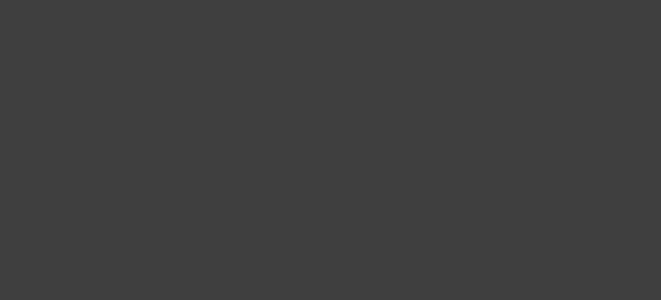
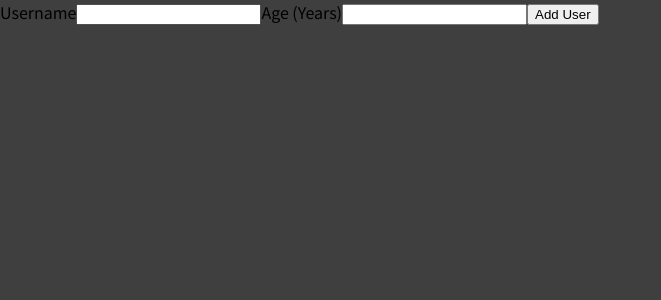
Before and after one commit to jyb1798/ReactPractice, a React (Create React App) app: page / in a window 1280 px wide. Shown: the top 300 px of the page, without its empty margins (0-661 px from the left). Built offline with nearby package versions, Linux system fonts and the light colour scheme.

Commit message:
Add: 사용자 입력 data 저장

```diff
--- a/package.json
+++ b/package.json
@@ -9,6 +9,7 @@
     "i": "^0.3.7",
     "npm": "^8.4.0",
     "react": "^17.0.2",
+    "react-css-modules": "^4.7.11",
     "react-dom": "^17.0.2",
     "react-router-dom": "^6.2.1",
     "react-scripts": "5.0.0",
--- a/src/ModalApp.css
+++ /dev/null
@@ -1,11 +0,0 @@
-* {
-  box-sizing: border-box;
-}
-
-html {
-  font-family: sans-serif;
-}
-
-body {
-  margin: 0;
-}
--- a/src/ModalApp.js
+++ b/src/ModalApp.js
@@ -1,6 +1,5 @@
 import React from "react";
 import AddUsers from "./components/ModalUsers/AddUsers";
-import "./ModalApp.css";
 
 const ModalApp = () => {
   return (
--- a/src/components/ModalUI/Card.js
+++ /dev/null
@@ -1,8 +0,0 @@
-import React from "react";
-import classes from "./Card.module.css";
-
-const Card = (props) => {
-  return <div className={classes.card}>{props.childeren}</div>; //여는 태그와 닫는 태그
-};
-
-export default Card;
--- a/src/components/ModalUsers/AddUsers.js
+++ b/src/components/ModalUsers/AddUsers.js
@@ -1,21 +1,31 @@
-import React from "react";
-import Card from "../ModalUI/Card";
+import React, { useState } from "react";
+import "./AddUserModal.css";
 
 const AddUsers = () => {
+  const [enteredUsername, setEnteredUsername] = useState("");
+  const [enteredUserage, setEnteredUserage] = useState("");
+
   const addUserHandler = (event) => {
     event.preventDefault();
+    console.log(enteredUsername, enteredUserage);
+  };
+
+  const usernameChangeHandler = (event) => {
+    setEnteredUsername(event.target.value);
+  };
+
+  const userageChangeHandler = (event) => {
+    setEnteredUserage(event.target.value);
   };
 
   return (
-    <Card>
-      <form onSubmit={addUserHandler}>
-        <label htmlFor="username">Username</label>
-        <input type="text" id="username" />
-        <label htmlFor="username">Age (Years)</label>
-        <input type="number" id="username" />
-        <button type="submit">Add User</button>
-      </form>
-    </Card>
+    <form onSubmit={addUserHandler}>
+      <label htmlFor="username">Username</label>
+      <input type="text" id="username" onChange={usernameChangeHandler} />
+      <label htmlFor="username">Age (Years)</label>
+      <input type="number" id="age" onChange={userageChangeHandler} />
+      <button type="submit">Add User</button>
+    </form>
   );
 };
 
--- a/src/index.css
+++ b/src/index.css
@@ -1,11 +1,11 @@
-@import url('https://fonts.googleapis.com/css2?family=Noto+Sans+JP:wght@400;700&display=swap');
+@import url("https://fonts.googleapis.com/css2?family=Noto+Sans+JP:wght@400;700&display=swap");
 
 * {
   box-sizing: border-box;
 }
 
 html {
-  font-family: 'Noto Sans JP', sans-serif;
+  font-family: "Noto Sans JP", sans-serif;
 }
 
 body {
```
Also changed, not shown: src/components/ModalUI/CardModal.js (added, +8 -0 lines), src/components/ModalUI/CardModal.css (renamed from src/components/ModalUI/Card.module.css), src/components/ModalUsers/AddUserModal.css (renamed from src/components/ModalUsers/AddUser.module.css), 2 other files (tests, documents, lock files or other folders).
